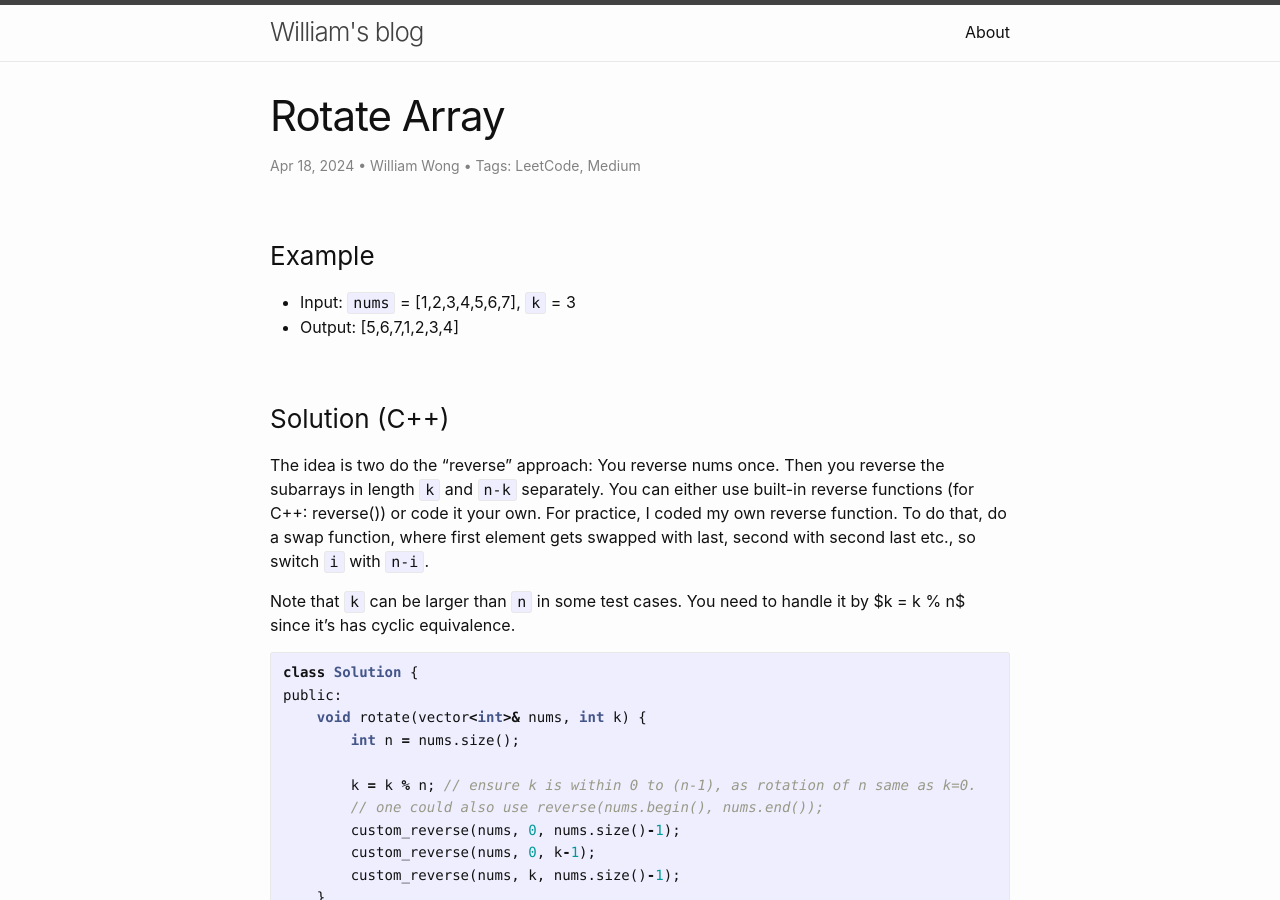
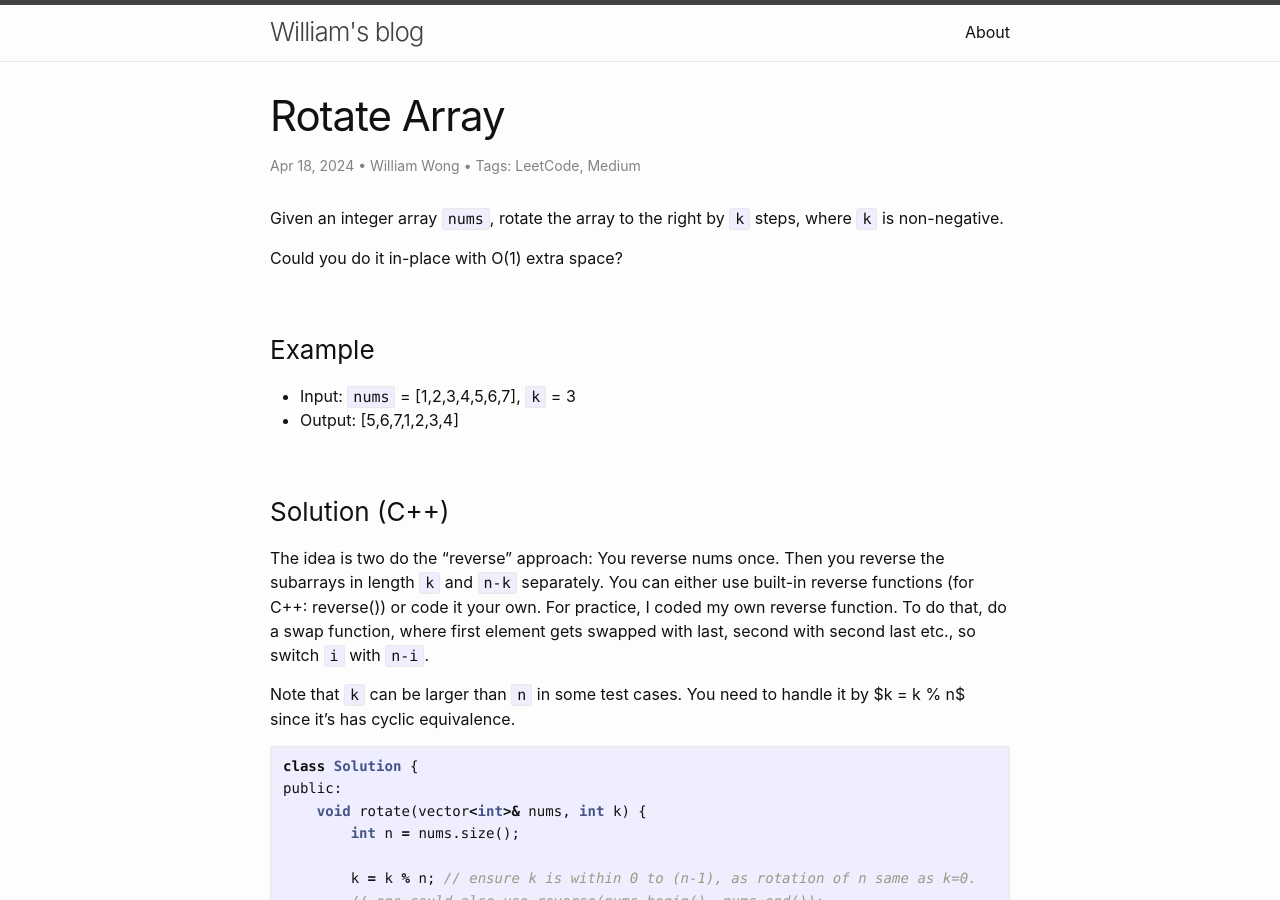
Before and after one commit to wongwil/wongwil.github.io, a Jekyll site: the page built from _posts/2024-04-18-rotate-array.md, in a window 1280 px wide and 900 px high. Built offline with Jekyll 4.4.1, drawn with Linux system fonts in a browser that asks for light colours; comment, search, counter and statistics services are not loaded.

Commit message:
Update 2024-04-18-rotate-array.md

```diff
--- a/_posts/2024-04-18-rotate-array.md
+++ b/_posts/2024-04-18-rotate-array.md
@@ -6,7 +6,9 @@ categories: leetcode
 tags: [LeetCode, Medium]
 published: true
 ---
+Given an integer array `nums`, rotate the array to the right by `k` steps, where `k` is non-negative.
 
+Could you do it in-place with O(1) extra space?
 ### Example
 - Input: `nums` = [1,2,3,4,5,6,7], `k` = 3
 - Output: [5,6,7,1,2,3,4]
```
